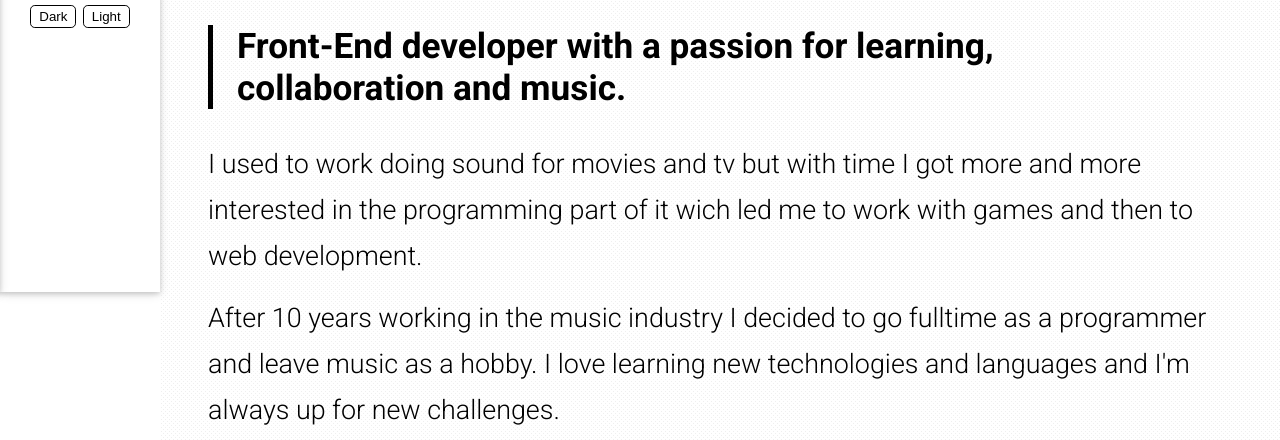
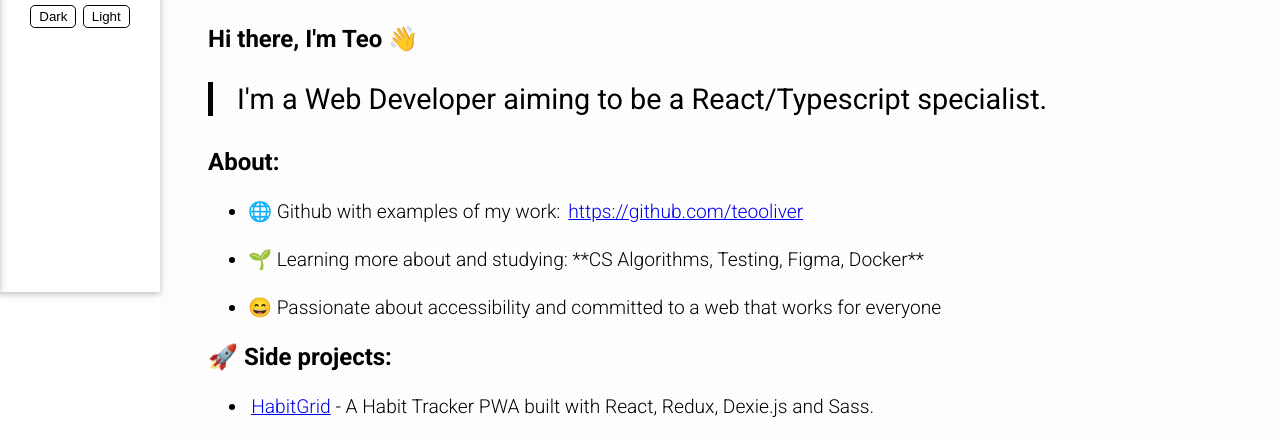
Before and after one commit to teooliver/teooliver.me, a Gatsby site: page / in a window 1280 px wide. Shown: the part 508-948 px from the top of the page. Built offline with nearby package versions, Linux system fonts and the light colour scheme; Gatsby itself is replaced by a stand-in of ours.

Commit message:
updated about

```diff
--- a/src/components/About.js
+++ b/src/components/About.js
@@ -4,7 +4,7 @@ import AboutStyles from "./styledComponents/AboutStyles";
 const About = () => {
   return (
     <AboutStyles>
-      <blockquote>
+      {/* <blockquote>
         Front-End developer with a passion for learning, collaboration and
         music.
       </blockquote>
@@ -17,7 +17,59 @@ const About = () => {
         After 10 years working in the music industry I decided to go fulltime as
         a programmer and leave music as a hobby. I love learning new
         technologies and languages and I'm always up for new challenges.
+      </p> */}
+
+      <h1>Hi there, I'm Teo 👋</h1>
+      <blockquote>
+        I'm a Web Developer aiming to be a React/Typescript specialist.
+      </blockquote>
+
+      <h2> About:</h2>
+      <ul>
+        <li>
+          {" "}
+          🌐 Github with examples of my work:{" "}
+          <a href="https://github.com/teooliver">
+            https://github.com/teooliver
+          </a>
+        </li>
+        <li>
+          {" "}
+          🌱 Learning more about and studying: **CS Algorithms, Testing, Figma,
+          Docker**
+        </li>
+        <li>
+          {" "}
+          😄 Passionate about accessibility and committed to a web that works
+          for everyone
+        </li>
+      </ul>
+
+      <h2>🚀 Side projects:</h2>
+      <ul>
+        <li>
+          <a href="https://habitgrid.xyz">HabitGrid</a> - A Habit Tracker PWA
+          built with React, Redux, Dexie.js and Sass.{" "}
+        </li>
+      </ul>
+
+      <h2>My Digital Garden 🌱</h2>
+      <p>
+        I write regular blog posts mostly about things I'm learning or would
+        like keep for future reference at
+        <a href="https://listed.to/@teooliver">listed.to/@teooliver</a>
       </p>
+
+      {/* Here are some ideas to get you started:
+
+- 🔭 I’m currently working on ...
+- 🌱 I’m currently learning ...
+- 👯 I’m looking to collaborate on ...
+- 🤔 I’m looking for help with ...
+- 💬 Ask me about ...
+- 📫 How to reach me: ...
+- 😄 Pronouns: ...
+- ⚡ Fun fact: ... */}
     </AboutStyles>
   );
 };
--- a/src/components/styledComponents/AboutStyles.js
+++ b/src/components/styledComponents/AboutStyles.js
@@ -10,17 +10,21 @@ const AboutStyles = styled.div`
   blockquote {
     border-left: 5px solid ${props => props.theme.aboutTextColor};
     padding-left: 1.5rem;
-    font-size: 2.2rem;
+    font-size: 1.8rem;
     margin-left: 0;
     margin-bottom: 2rem;
-    font-weight: 700;
+    font-weight: 400;
   }
-  p {
+  p,
+  li {
     font-weight: 300;
-    font-size: 1.68rem;
-    line-height: 2.88rem;
+    font-size: 1.2rem;
+    line-height: 2rem;
     margin-top: 0;
     margin-bottom: 1rem;
+    a {
+      padding-left: 0.2rem;
+    }
   }
 `;
 
```
